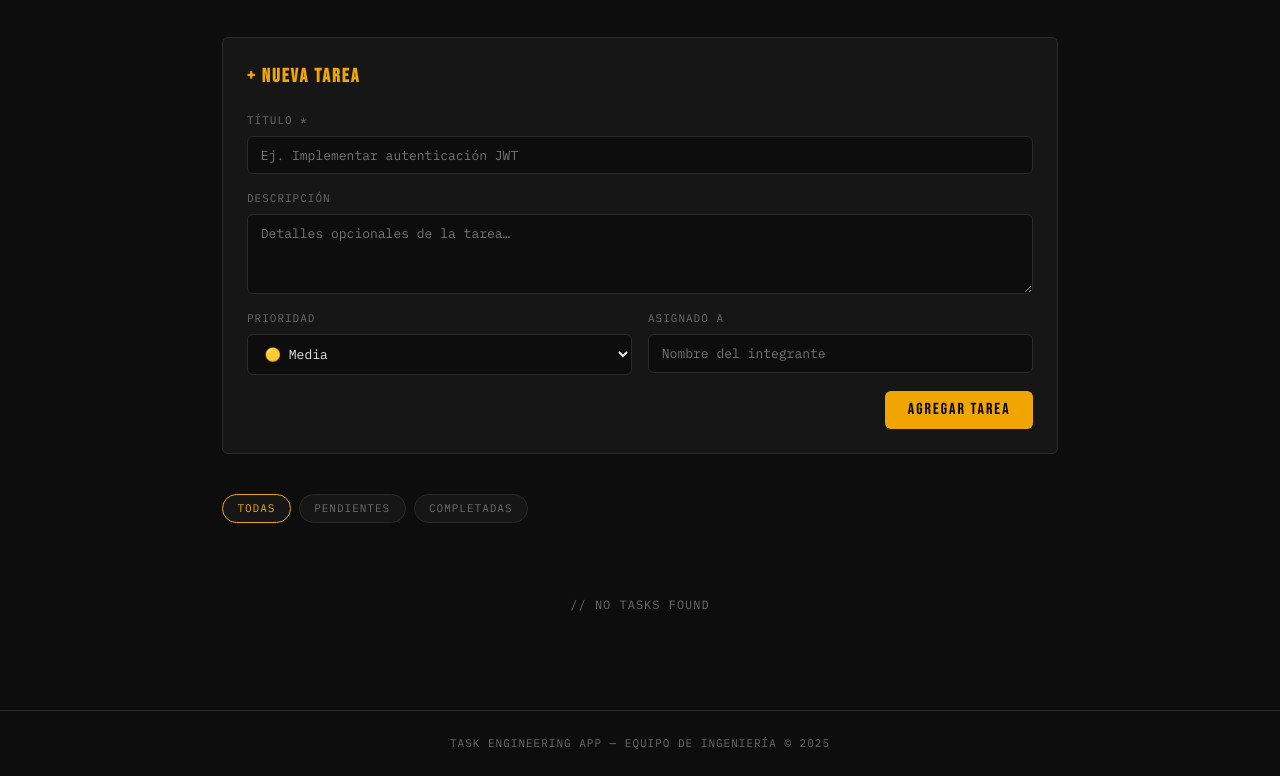
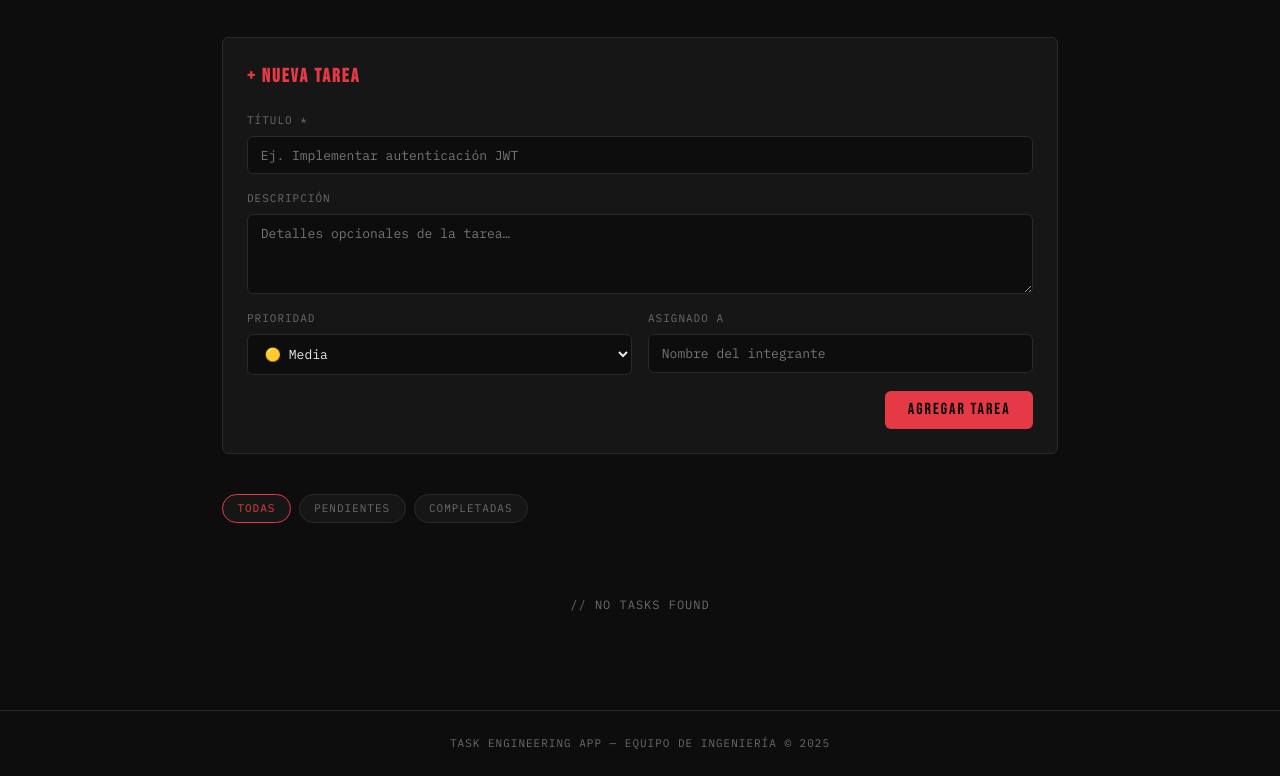
Before and after one commit to josue2718/-task-engineering-app, a plain HTML site: page index.html in a window 1280 px wide. Shown: the part 121-897 px from the top of the page. Drawn offline with Linux system fonts and the light colour scheme.

Commit message:
style: change accent color to red

```diff
--- a/css/styles.css
+++ b/css/styles.css
@@ -4,7 +4,7 @@
   --surface: #161616;
   --surface-2: #1f1f1f;
   --border: #2a2a2a;
-  --accent: #f0a500;
+  --accent: #e63946;
   --accent-dim: rgba(240, 165, 0, 0.12);
   --text: #e8e8e8;
   --text-muted: #6b6b6b;
```
